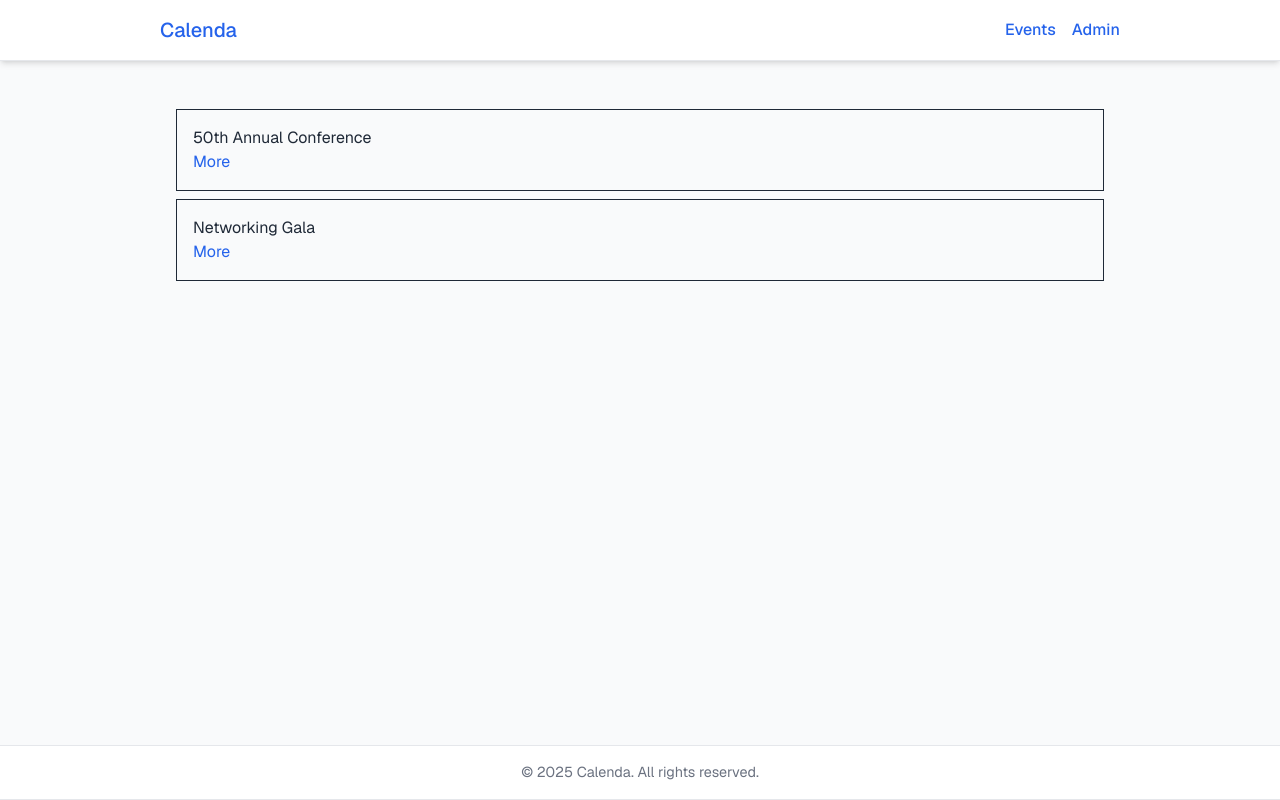
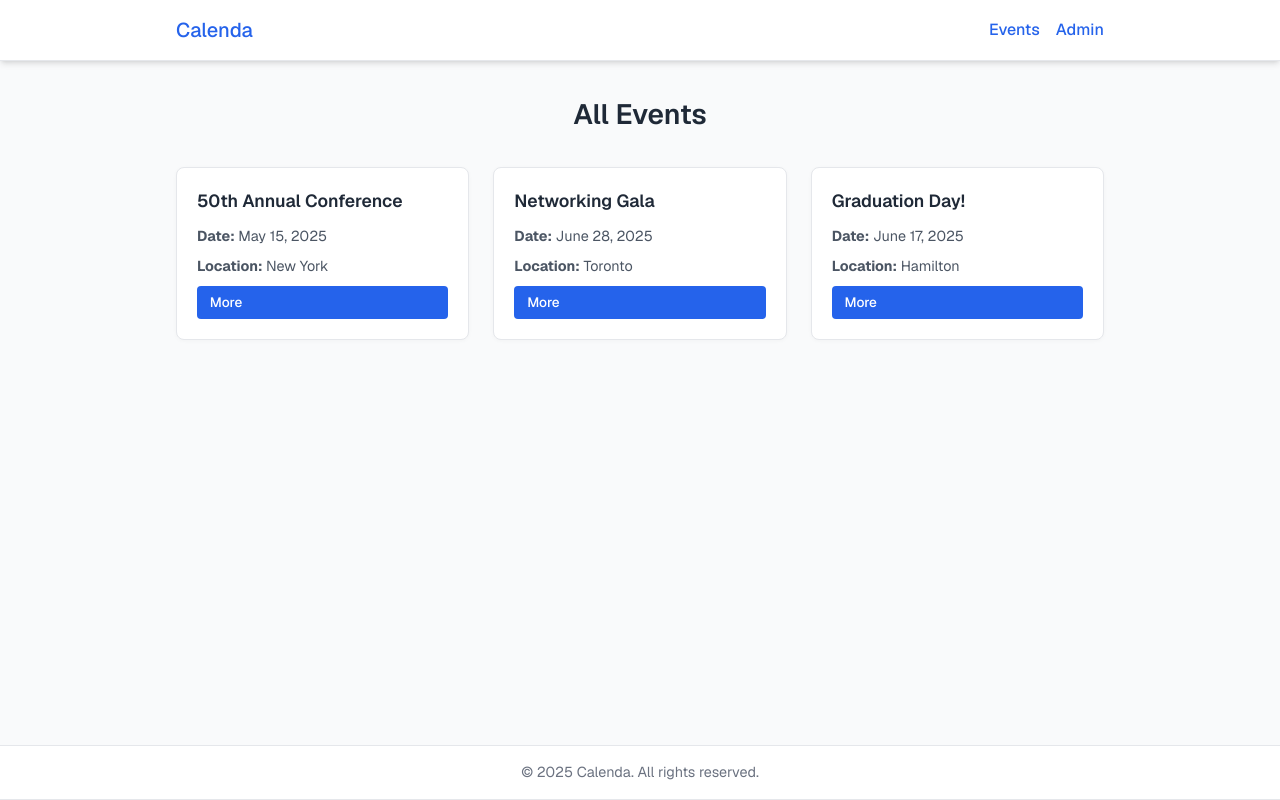
Before and after one commit to kndubois/Calenda, a Next.js app: page /collection in a window 1280 px wide. Built offline with nearby package versions, Linux system fonts and the light colour scheme; data requests are answered from the project's data file.

Commit message:
updating collection

```diff
--- a/db.json
+++ b/db.json
@@ -11,6 +11,12 @@
       "event_name": "Networking Gala",
       "event_date": "06-28-2025",
       "event_location": "Toronto"
+    },
+    {
+      "id": 3,
+      "event_name": "Graduation Day!",
+      "event_date": "06-17-2025",
+      "event_location": "Hamilton"
     }
   ]
 }
--- a/src/app/admin/page.js
+++ b/src/app/admin/page.js
@@ -1,5 +1,4 @@
 import Link from "next/link";
-import { deleteEvent } from './actions';
 import DeleteButton from './edit/[id]/DeleteButton';
 
 export default async function AdminPage() {
--- a/src/app/collection/page.js
+++ b/src/app/collection/page.js
@@ -1,16 +1,37 @@
-export default async function Collection() {
+import Link from "next/link";
 
-    const res = await fetch('http://localhost:4000/events');
+function formatDate(dateString) {
+    const [month, day, year] = dateString.split("-");
+    const date = new Date(`${year}-${month}-${day}`);
+    return date.toLocaleDateString("en-US", {
+      year: "numeric",
+      month: "long",
+      day: "numeric",
+    });
+  }
+
+  export default async function Collection() {
+    const res = await fetch("http://localhost:4000/events", { cache: "no-store" });
     const events = await res.json();
 
     return (
-    <div>
-        {events.map(event => (
-            <div key={event.id} className="border p-4 mb-2">
-                <h3>{event.event_name}</h3>
-                <a href={`/collection/${event.id}`}>More</a>
-            </div>
-        ))}
-    </div>
+      <div className="collection-list">
+        <h1 className="collection-heading">All Events</h1>
+
+        {events.length === 0 ? (
+          <p className="text-gray-600">No events found.</p>
+        ) : (
+          <div className="collection-grid">
+            {events.map(event => (
+              <div key={event.id} className="event-card">
+                <h3 className="event-name">{event.event_name}</h3>
+                <p className="event-meta"><strong>Date:</strong> {formatDate(event.event_date)}</p>
+                <p className="event-meta"><strong>Location:</strong> {event.event_location}</p>
+                <Link href={`/collection/${event.id}`} className="button blue small">More</Link>
+              </div>
+            ))}
+          </div>
+        )}
+      </div>
     );
-}
+  }
--- a/src/app/globals.css
+++ b/src/app/globals.css
@@ -59,7 +59,6 @@ nav a:hover {
 }
 
 main {
-  max-width:960px;
   margin:2rem auto;
   padding:1rem;
   flex:1;
@@ -94,6 +93,150 @@ a:hover { color:#1e40af; }
   margin-bottom:1.5rem;
 }
 
+.container {
+  width:100%;
+  margin: 0 auto;
+  padding: 0 1rem;
+}
+
+
+.hero-banner {
+  background: linear-gradient(to right, #eff6ff, #e0f2fe);
+  padding: 5rem 2rem 4rem;
+  text-align: center;
+  border-bottom: 1px solid #e5e7eb;
+  width:100%;
+}
+
+.hero-content {
+  width:100%;
+  margin: 0 auto;
+  padding: 0 1rem;
+}
+
+.hero-content h1 {
+  font-size: 2.75rem;
+  margin-bottom: 0.25rem;
+  font-weight: 700;
+}
+
+.hero-content .brand {
+  color: #2563eb;
+}
+
+.hero-content .tagline {
+  font-size: 1.15rem;
+  color: #374151;
+  margin-bottom: 0.5rem;
+}
+
+.hero-content .intro-text {
+  color: #4b5563;
+  margin: 0 auto 2rem;
+  font-size: 1rem;
+  line-height: 1.6;
+}
+
+.features-row {
+  display:flex;
+  flex-wrap: wrap;
+  justify-content: center;
+  gap: 2rem;
+  margin: 4rem auto;
+  padding: 3rem 2rem;
+  background: #ffffff;
+}
+
+.feature-card {
+  background: #ffffff;
+  border: 1px solid #e5e7eb;
+  border-radius: 8px;
+  padding: 1.5rem;
+  box-shadow: 0 2px 6px rgba(0, 0, 0, 0.03);
+  text-align: left;
+  width:100%;
+}
+
+.feature-card h2 {
+  font-size: 1.15rem;
+  font-weight: 600;
+  margin-bottom: 0.5rem;
+}
+
+.feature-card p {
+  font-size: 0.95rem;
+  color: #4b5563;
+}
+
+.cta {
+  background: #e5e7eb;
+  padding: 3rem 1rem;
+  text-align: center;
+}
+
+.cta h2 {
+  font-size: 1.5rem;
+  font-weight: 600;
+  margin-bottom: 0.75rem;
+}
+
+.cta-subtext {
+  font-size: 1rem;
+  color: #475569;
+  margin-bottom: 1.5rem;
+}
+
+
+.collection-list {
+  padding: 2rem 1rem;
+  max-width: 960px;
+  margin: 0 auto;
+}
+
+.collection-heading {
+  font-size: 1.75rem;
+  font-weight: 600;
+  margin-bottom: 2rem;
+  text-align: center;
+}
+
+.collection-grid {
+  display: grid;
+  gap: 1.5rem;
+  grid-template-columns: repeat(auto-fit, minmax(280px, 1fr));
+}
+
+.event-card {
+  border: 1px solid #e5e7eb;
+  border-radius: 8px;
+  padding: 1.25rem;
+  background: #ffffff;
+  box-shadow: 0 1px 4px rgba(0, 0, 0, 0.03);
+  display: flex;
+  flex-direction: column;
+  justify-content: space-between;
+}
+
+.event-name {
+  font-size: 1.1rem;
+  font-weight: 600;
+  margin-bottom: 0.75rem;
+}
+
+.event-meta {
+  font-size: 0.9rem;
+  color: #4b5563;
+  margin-bottom: 0.5rem;
+}
+
+
+.button-row {
+  display: flex;
+  gap: 1rem;
+  justify-content: center;
+  flex-wrap: wrap;
+}
+
 .button-row {
   display:flex;
   gap:1rem;
@@ -122,6 +265,10 @@ a:hover { color:#1e40af; }
 
 .button.dark:hover { background-color:#111827; }
 
+.button.small {
+  padding: 0.4rem 0.8rem;
+  font-size: 0.85rem;
+}
 
 .not-found {
   text-align: center;
```
